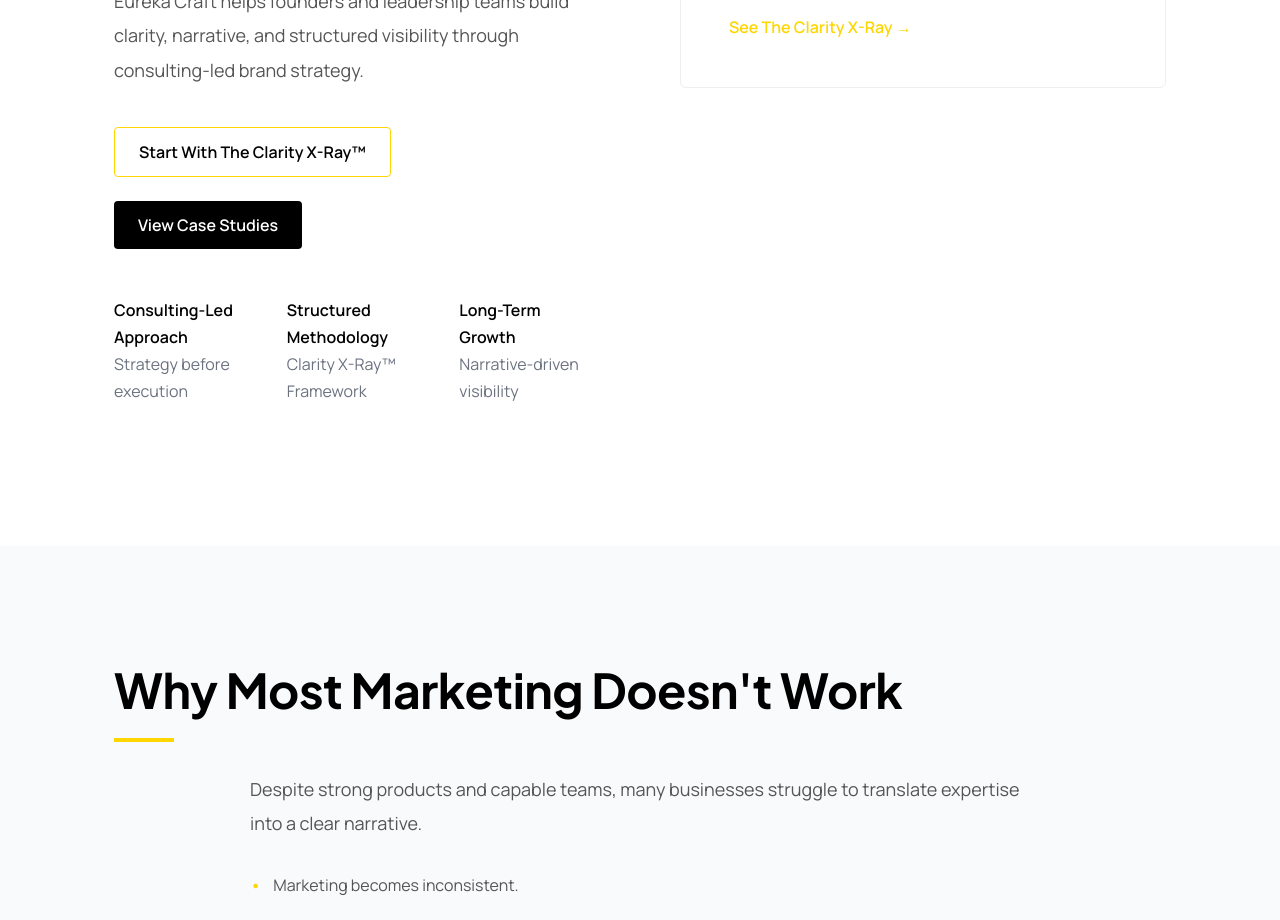
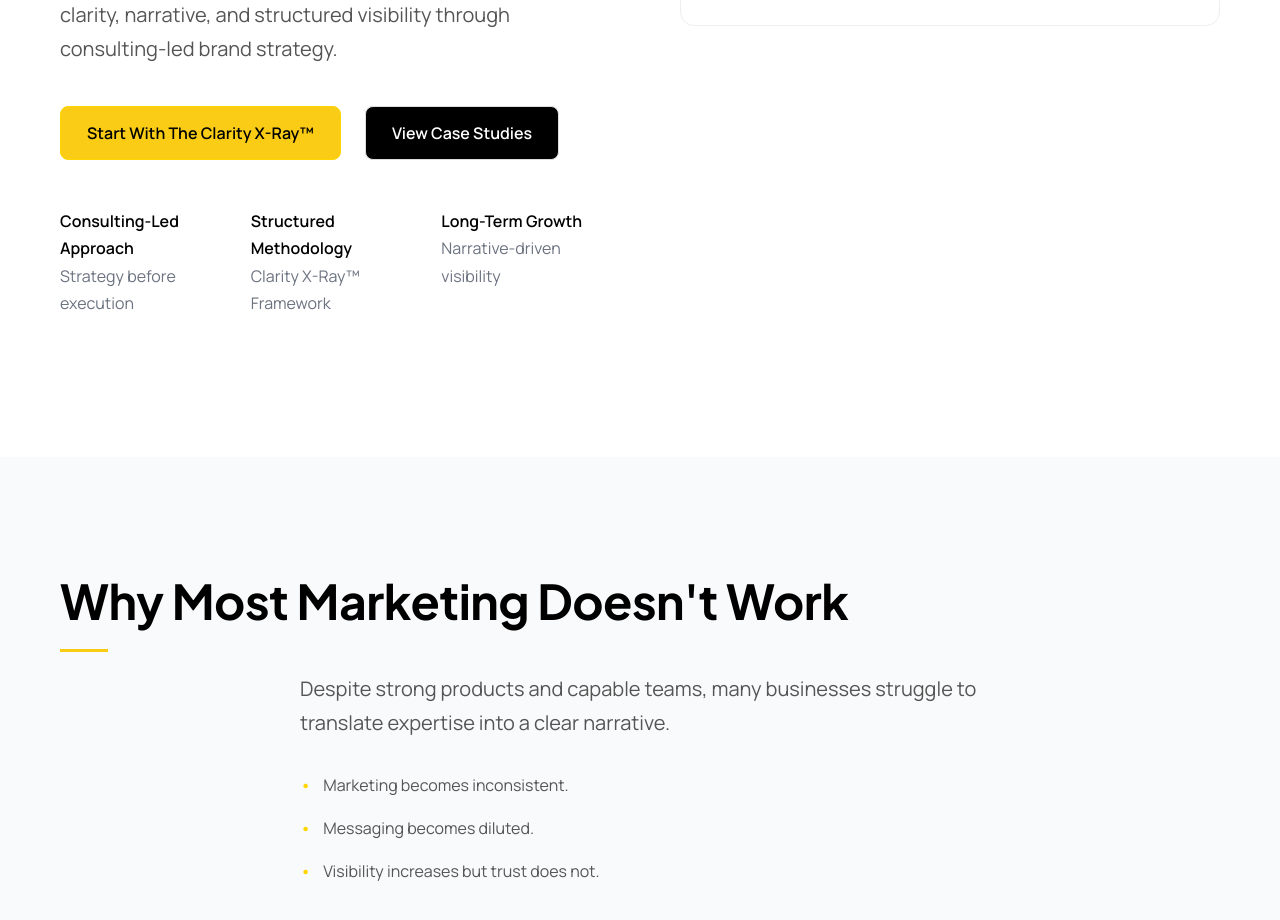
Before and after one commit to ragbak1210-ctrl/eureka-craft-consultancy, a Next.js app: page / in a window 1280 px wide. Shown: the part 940-1860 px from the top of the page. Built offline with nearby package versions, Linux system fonts and the light colour scheme.

Commit message:
Update globals.css

```diff
--- a/styles/globals.css
+++ b/styles/globals.css
@@ -552,3 +552,348 @@
 background:#bbb;
 
 }
+
+/* ============================
+PREMIUM MOTION SYSTEM
+Eureka Craft
+============================ */
+
+
+/* Smooth scrolling */
+
+html {
+scroll-behavior: smooth;
+}
+
+
+/* Global transitions */
+
+* {
+transition:
+color .25s ease,
+background-color .25s ease,
+border-color .25s ease,
+transform .25s ease,
+box-shadow .25s ease;
+}
+
+
+
+/* ============================
+SUBTLE YELLOW MOTION ACCENTS
+============================ */
+
+
+/* Yellow accent underline animation */
+
+.accent-underline {
+position: relative;
+display: inline-block;
+}
+
+.accent-underline::after {
+content:"";
+position:absolute;
+left:0;
+bottom:-6px;
+width:0%;
+height:2px;
+background:#facc15;
+transition:.35s ease;
+}
+
+.accent-underline:hover::after {
+width:100%;
+}
+
+
+
+/* Section Divider Animation */
+
+.section-divider {
+width:80px;
+height:3px;
+background:#facc15;
+margin-top:20px;
+margin-bottom:20px;
+transform:scaleX(.6);
+transform-origin:left;
+transition:.4s ease;
+}
+
+.section-divider:hover{
+transform:scaleX(1);
+}
+
+
+
+/* Yellow glow on hover */
+
+.glow-accent:hover{
+
+box-shadow:
+0 0 0 1px #facc15,
+0 10px 30px rgba(0,0,0,.08);
+
+}
+
+
+
+/* ============================
+PREMIUM CARD ANIMATION
+============================ */
+
+.card-premium{
+
+padding:40px;
+border-radius:14px;
+background:white;
+
+transition:.35s ease;
+
+}
+
+
+.card-premium:hover{
+
+transform:translateY(-6px);
+
+box-shadow:
+0 20px 50px rgba(0,0,0,.08);
+
+border-color:#facc15;
+
+}
+
+
+
+/* ============================
+BUTTON MICRO INTERACTIONS
+============================ */
+
+
+.cta-accent{
+
+background:#facc15;
+color:black;
+padding:14px 26px;
+border-radius:8px;
+font-weight:600;
+
+transition:.25s ease;
+
+}
+
+
+.cta-accent:hover{
+
+background:#eab308;
+
+transform:translateY(-2px);
+
+box-shadow:
+0 10px 25px rgba(0,0,0,.12);
+
+}
+
+
+.cta-secondary{
+
+border:1px solid #ddd;
+padding:14px 26px;
+border-radius:8px;
+
+transition:.25s ease;
+
+}
+
+
+.cta-secondary:hover{
+
+border-color:#facc15;
+
+transform:translateY(-2px);
+
+box-shadow:
+0 10px 25px rgba(0,0,0,.08);
+
+}
+
+
+
+/* ============================
+NAVIGATION ANIMATION
+============================ */
+
+
+/* Smooth sticky shadow */
+
+nav{
+
+transition:box-shadow .3s ease;
+
+}
+
+nav:hover{
+
+box-shadow:
+0 6px 30px rgba(0,0,0,.08);
+
+}
+
+
+
+/* ============================
+SECTION TRANSITIONS
+============================ */
+
+
+.section-premium{
+
+padding-top:120px;
+padding-bottom:120px;
+
+animation:fadeUp .8s ease;
+
+}
+
+
+@keyframes fadeUp{
+
+from{
+
+opacity:0;
+transform:translateY(40px);
+
+}
+
+to{
+
+opacity:1;
+transform:translateY(0px);
+
+}
+
+}
+
+
+
+
+/* ============================
+HERO PREMIUM MOTION
+============================ */
+
+.hero-premium{
+
+padding-top:140px;
+padding-bottom:140px;
+
+animation:heroFade 1s ease;
+
+}
+
+
+@keyframes heroFade{
+
+from{
+
+opacity:0;
+transform:translateY(30px);
+
+}
+
+to{
+
+opacity:1;
+transform:translateY(0px);
+
+}
+
+}
+
+
+
+/* ============================
+TEXT PREMIUM FEEL
+============================ */
+
+.text-premium{
+
+font-size:20px;
+line-height:1.7;
+
+}
+
+
+
+/* ============================
+CONTAINER PREMIUM
+============================ */
+
+.container-premium{
+
+max-width:1400px;
+margin:auto;
+padding-left:60px;
+padding-right:60px;
+
+}
+
+
+
+/* ============================
+CONTENT WIDTH CONTROL
+============================ */
+
+.content-narrow{
+
+max-width:680px;
+
+}
+
+
+
+/* ============================
+LUXURY HOVER FOR LINKS
+============================ */
+
+
+a{
+
+transition:.25s ease;
+
+}
+
+
+a:hover{
+
+opacity:.85;
+
+}
+
+
+
+/* ============================
+PREMIUM INPUT ANIMATION
+============================ */
+
+
+input,
+textarea{
+
+transition:.25s ease;
+
+}
+
+
+input:focus,
+textarea:focus{
+
+outline:none;
+
+border-color:#facc15;
+
+box-shadow:
+0 0 0 1px #facc15;
+
+}
```
